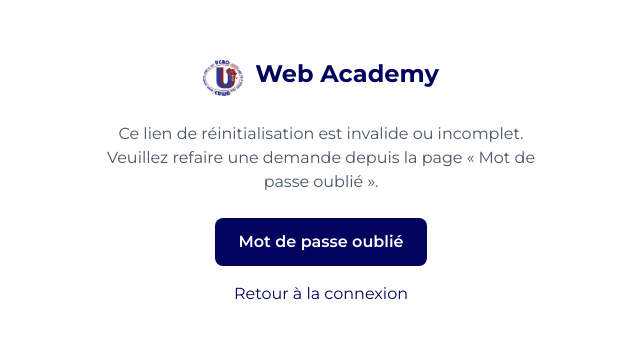
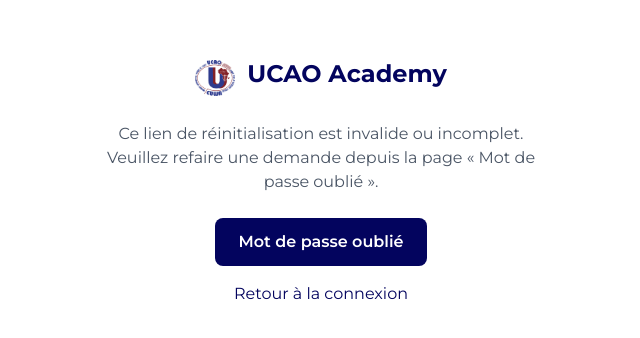
Before and after one commit to Konou0luc/ucao-academy, a Next.js app: page /reset-password in a window 1280 px wide. Shown: the part 218-556 px from the top of the page, without its empty margins (319-959 px from the left). Built offline with nearby package versions, Linux system fonts and the light colour scheme; no server answers.

Commit message:
fix: modif

```diff
--- a/src/app/admin/AdminLayout.tsx
+++ b/src/app/admin/AdminLayout.tsx
@@ -77,7 +77,7 @@
               <Image src="/images/logo.png" alt="Logo" fill className="object-contain" />
             </div>
             <div>
-              <h1 className="text-lg font-bold text-white">Web Academy</h1>
+              <h1 className="text-lg font-bold text-white">UCAO Academy</h1>
               <p className="text-xs text-blue-300/80">Espace Admin</p>
             </div>
           </div>
--- a/src/app/admin/dashboard/page.tsx
+++ b/src/app/admin/dashboard/page.tsx
@@ -71,7 +71,7 @@
   }, []);
 
   const subtitle = dashboardContext.isSuperAdmin
-    ? "Vue d'ensemble de la plateforme Web Academy"
+    ? "Vue d'ensemble de la plateforme UCAO Academy"
     : `Vue d'ensemble de votre institut — ${dashboardContext.instituteLabel}`;
 
   if (loading) {
@@ -145,7 +145,7 @@
             <div>
               <h2 className="text-lg font-semibold text-gray-900">Derniers cours créés</h2>
               <p className="text-xs text-gray-500">
-                Un aperçu rapide des formations récemment ajoutées sur Web Academy.
+                Un aperçu rapide des formations récemment ajoutées sur UCAO Academy.
               </p>
             </div>
             <Link
--- a/src/app/forgot-password/page.tsx
+++ b/src/app/forgot-password/page.tsx
@@ -63,7 +63,7 @@
                 <Image src="/images/logo.png" alt="Logo UCAO-UUT" fill className="object-contain" />
               </div>
               <div>
-                <h1 className="text-2xl font-bold">Web Academy</h1>
+                <h1 className="text-2xl font-bold">UCAO Academy</h1>
                 <p className="text-sm text-white/80">UCAO-UUT</p>
               </div>
             </div>
@@ -79,7 +79,7 @@
               <div className="w-10 h-10 relative">
                 <Image src="/images/logo.png" alt="Logo" fill className="object-contain" />
               </div>
-              <span className="text-2xl font-bold text-[#03045e]">Web Academy</span>
+              <span className="text-2xl font-bold text-[#03045e]">UCAO Academy</span>
             </div>
             <h2 className="text-xl font-semibold text-gray-900 mb-4">Vérifiez votre boîte mail</h2>
             <p className="text-gray-600 mb-6">
@@ -122,7 +122,7 @@
               <Image src="/images/logo.png" alt="Logo UCAO-UUT" fill className="object-contain" />
             </div>
             <div>
-              <h1 className="text-2xl font-bold">Web Academy</h1>
+              <h1 className="text-2xl font-bold">UCAO Academy</h1>
               <p className="text-sm text-white/80">UCAO-UUT</p>
             </div>
           </div>
@@ -138,7 +138,7 @@
             <div className="w-10 h-10 relative">
               <Image src="/images/logo.png" alt="Logo" fill className="object-contain" />
             </div>
-            <span className="text-2xl font-bold text-[#03045e]">Web Academy</span>
+            <span className="text-2xl font-bold text-[#03045e]">UCAO Academy</span>
           </div>
           <h2 className="text-2xl font-semibold text-gray-900 mb-2">Réinitialiser le mot de passe</h2>
           <p className="text-gray-600 mb-6">Indiquez l&apos;email associé à votre compte.</p>
--- a/src/app/formateur/FormateurLayout.tsx
+++ b/src/app/formateur/FormateurLayout.tsx
@@ -39,7 +39,7 @@
               <Image src="/images/logo.png" alt="Logo" fill className="object-contain" />
             </div>
             <div>
-              <h1 className="text-lg font-bold text-white">Web Academy</h1>
+              <h1 className="text-lg font-bold text-white">UCAO Academy</h1>
               <p className="text-xs text-blue-300/80">Espace Formateur</p>
             </div>
           </div>
--- a/src/app/layout.tsx
+++ b/src/app/layout.tsx
@@ -10,7 +10,7 @@
 });
 
 export const metadata: Metadata = {
-  title: "Web Academy UCAO-UUT",
+  title: "UCAO Academy UCAO-UUT",
   description: "Plateforme étudiante UCAO-UUT",
 };
 
--- a/src/app/layouts/MainLayout.tsx
+++ b/src/app/layouts/MainLayout.tsx
@@ -106,7 +106,7 @@
               </div>
               {sidebarOpen && (
                 <div>
-                  <h1 className="text-lg font-bold text-white">Web Academy</h1>
+                  <h1 className="text-lg font-bold text-white">UCAO Academy</h1>
                   <p className="text-xs text-blue-300/80 font-medium">UCAO-UUT</p>
                 </div>
               )}
--- a/src/app/login/page.tsx
+++ b/src/app/login/page.tsx
@@ -96,7 +96,7 @@
               />
             </div>
             <div>
-              <h1 className="text-2xl font-bold">Web Academy</h1>
+              <h1 className="text-2xl font-bold">UCAO Academy</h1>
               <p className="text-sm text-white/80">UCAO-UUT</p>
             </div>
           </div>
@@ -124,7 +124,7 @@
                 className="object-contain"
               />
             </div>
-            <span className="text-2xl font-bold text-[#03045e]">Web Academy</span>
+            <span className="text-2xl font-bold text-[#03045e]">UCAO Academy</span>
           </div>
 
           {/* Title */}
--- a/src/app/not-found.tsx
+++ b/src/app/not-found.tsx
@@ -38,7 +38,7 @@
               />
             </div>
             <div>
-              <h1 className="text-2xl font-bold">Web Academy</h1>
+              <h1 className="text-2xl font-bold">UCAO Academy</h1>
               <p className="text-sm text-white/80">UCAO-UUT</p>
             </div>
           </div>
@@ -67,7 +67,7 @@
                 className="object-contain"
               />
             </div>
-            <span className="text-2xl font-bold text-[#03045e]">Web Academy</span>
+            <span className="text-2xl font-bold text-[#03045e]">UCAO Academy</span>
           </div>
 
           {/* 404 Error - Mobile/Tablet */}
--- a/src/app/page.tsx
+++ b/src/app/page.tsx
@@ -5,7 +5,7 @@
 import {
   ChevronLeft, ChevronRight, Users, BookOpen, Award, ArrowRight,
   MessageSquare, Calendar,
-  Star, CheckCircle2, Mail, Phone, MapPin, Facebook, Twitter, Linkedin, Instagram,
+  Star, CheckCircle2, Mail, Phone, MapPin, Facebook, Linkedin, Instagram,
   Menu, X, LayoutDashboard
 } from "lucide-react";
 import { auth } from "@/lib/api";
@@ -34,7 +34,7 @@
 const stats = [
   { icon: Users, value: "DGI • ISSJ • ISEG", label: "Instituts UCAO-UUT déjà intégrés" },
   { icon: BookOpen, value: "Cours · Emplois du temps · Examens", label: "Modules actuellement disponibles sur la plateforme" },
-  { icon: Award, value: "Étudiants · Formateurs · Admins", label: "Rôles gérés par Web Academy" },
+  { icon: Award, value: "Étudiants · Formateurs · Admins", label: "Rôles gérés par UCAO Academy" },
 ];
 
 const features = [
@@ -62,7 +62,7 @@
   {
     name: "Marie Kouassi",
     role: "Étudiante en Informatique",
-    content: "Web Academy a transformé ma façon d'apprendre. Les cours sont bien structurés et les discussions avec les autres étudiants sont très enrichissantes.",
+    content: "UCAO Academy a transformé ma façon d'apprendre. Les cours sont bien structurés et les discussions avec les autres étudiants sont très enrichissantes.",
     avatar: "https://images.unsplash.com/photo-1494790108377-be9c29b29330?w=150&q=80",
   },
   {
@@ -163,7 +163,7 @@
                   />
                 </div>
                 <div>
-                  <h1 className="text-lg font-bold text-gray-900">Web Academy</h1>
+                  <h1 className="text-lg font-bold text-gray-900">UCAO Academy</h1>
                   <p className="text-xs text-gray-600">UCAO-UUT</p>
                 </div>
               </Link>
@@ -268,7 +268,7 @@
                 />
               </div>
               <div className="hidden sm:block">
-                <h1 className="text-lg sm:text-xl font-bold text-gray-900">Web Academy</h1>
+                <h1 className="text-lg sm:text-xl font-bold text-gray-900">UCAO Academy</h1>
                 <p className="text-xs text-gray-600">UCAO-UUT</p>
               </div>
             </Link>
@@ -438,7 +438,7 @@
       <section className="py-12 sm:py-20 bg-white">
         <div className="max-w-7xl mx-auto px-4 sm:px-6 lg:px-8">
           <div className="text-center mb-10 sm:mb-16">
-            <h2 className="text-2xl sm:text-3xl lg:text-4xl font-bold text-gray-900 mb-3 sm:mb-4">Pourquoi choisir Web Academy ?</h2>
+            <h2 className="text-2xl sm:text-3xl lg:text-4xl font-bold text-gray-900 mb-3 sm:mb-4">Pourquoi choisir UCAO Academy ?</h2>
             <p className="text-base sm:text-lg lg:text-xl text-gray-600 max-w-2xl mx-auto px-4">
               La plateforme officielle de l&apos;UCAO-UUT pour suivre vos cours, discussions, emplois du temps et examens.
             </p>
@@ -525,7 +525,7 @@
             Prêt à commencer votre parcours à l&apos;UCAO-UUT ?
           </h2>
           <p className="text-base sm:text-lg lg:text-xl text-white/80 mb-6 sm:mb-8 max-w-2xl mx-auto px-4">
-            Rejoignez les étudiants de l&apos;UCAO-UUT qui utilisent Web Academy pour organiser leurs cours, examens et projets.
+            Rejoignez les étudiants de l&apos;UCAO-UUT qui utilisent UCAO Academy pour organiser leurs cours, examens et projets.
           </p>
           <div className="flex flex-col sm:flex-row gap-3 sm:gap-4 justify-center px-4">
             <Link
@@ -571,7 +571,7 @@
                   />
                 </div>
                 <div>
-                  <h3 className="font-bold text-sm sm:text-base">Web Academy</h3>
+                  <h3 className="font-bold text-sm sm:text-base">UCAO Academy</h3>
                   <p className="text-xs text-gray-400">UCAO-UUT</p>
                 </div>
               </div>
@@ -579,17 +579,17 @@
                 Plateforme de gestion des cours, emplois du temps, discussions et examens pour l&apos;UCAO-UUT.
               </p>
               <div className="flex gap-2 sm:gap-3">
-                <a href="#" className="w-8 h-8 bg-gray-800 rounded-lg flex items-center justify-center hover:bg-gray-700 transition" aria-label="Facebook">
+                <a href="https://www.facebook.com/UCAOTOGO" target="_blank" rel="noopener noreferrer" className="w-8 h-8 bg-gray-800 rounded-lg flex items-center justify-center hover:bg-gray-700 transition" aria-label="Facebook UCAO">
                   <Facebook className="w-4 h-4 text-gray-300" />
                 </a>
-                <a href="#" className="w-8 h-8 bg-gray-800 rounded-lg flex items-center justify-center hover:bg-gray-700 transition" aria-label="Twitter">
-                  <Twitter className="w-4 h-4 text-gray-300" />
+                <a href="https://www.tiktok.com/@ucaouut.togo" target="_blank" rel="noopener noreferrer" className="w-8 h-8 bg-gray-800 rounded-lg flex items-center justify-center hover:bg-gray-700 transition" aria-label="TikTok UCAO">
+                  <svg className="w-4 h-4 text-gray-300" viewBox="0 0 24 24" fill="currentColor" aria-hidden><path d="M19.59 6.69a4.83 4.83 0 0 1-3.77-4.25V2h-3.45v13.67a2.89 2.89 0 0 1-5.2 1.74 2.89 2.89 0 0 1 2.31-4.64 2.93 2.93 0 0 1 .88 6.24v-7.1a7.41 7.41 0 0 0 4.77 1.74v-3.4a4.85 4.85 0 0 1-1-.1z"/></svg>
                 </a>
-                <a href="#" className="w-8 h-8 bg-gray-800 rounded-lg flex items-center justify-center hover:bg-gray-700 transition" aria-label="LinkedIn">
+                <a href="https://www.instagram.com/ucaouut/" target="_blank" rel="noopener noreferrer" className="w-8 h-8 bg-gray-800 rounded-lg flex items-center justify-center hover:bg-gray-700 transition" aria-label="Instagram UCAO">
+                  <Instagram className="w-4 h-4 text-gray-300" />
+                </a>
+                <a href="https://www.linkedin.com/company/ucao-uut/" target="_blank" rel="noopener noreferrer" className="w-8 h-8 bg-gray-800 rounded-lg flex items-center justify-center hover:bg-gray-700 transition" aria-label="LinkedIn UCAO">
                   <Linkedin className="w-4 h-4 text-gray-300" />
-                </a>
-                <a href="#" className="w-8 h-8 bg-gray-800 rounded-lg flex items-center justify-center hover:bg-gray-700 transition" aria-label="Instagram">
-                  <Instagram className="w-4 h-4 text-gray-300" />
                 </a>
               </div>
             </div>
@@ -650,19 +650,19 @@
                 </div>
                 <div className="flex items-center gap-2">
                   <Mail className="w-4 h-4 flex-shrink-0" />
-                  <a href="mailto:contact@ucao-uut.tg" className="hover:text-white transition break-all">
-                    contact@ucao-uut.tg
+                  <a href="mailto:scolarite@ucao-uut.tg" className="hover:text-white transition break-all">
+                    scolarite@ucao-uut.tg
                   </a>
                 </div>
                 <div className="flex items-center gap-2">
                   <Phone className="w-4 h-4 flex-shrink-0" />
-                  <span className="text-gray-400">Contact téléphonique à renseigner par l&apos;administration</span>
+                  <a href="tel:+22896803167" className="hover:text-white transition">+228 96 80 31 67</a>
                 </div>
               </div>
             </div>
           </div>
           <div className="border-t border-gray-800 mt-6 sm:mt-8 pt-6 sm:pt-8 text-center text-gray-400 text-xs sm:text-sm px-4">
-            <p>&copy; {new Date().getFullYear()} Web Academy UCAO-UUT. Tous droits réservés.</p>
+            <p>&copy; {new Date().getFullYear()} UCAO Academy UCAO-UUT. Tous droits réservés.</p>
           </div>
         </div>
       </footer>
--- a/src/app/reset-password/page.tsx
+++ b/src/app/reset-password/page.tsx
@@ -70,7 +70,7 @@
             <div className="w-10 h-10 relative">
               <Image src="/images/logo.png" alt="Logo" fill className="object-contain" />
             </div>
-            <span className="text-2xl font-bold text-[#03045e]">Web Academy</span>
+            <span className="text-2xl font-bold text-[#03045e]">UCAO Academy</span>
           </div>
           <p className="text-gray-600 mb-6">Ce lien de réinitialisation est invalide ou incomplet. Veuillez refaire une demande depuis la page « Mot de passe oublié ».</p>
           <Link href="/forgot-password" className="inline-block px-6 py-3 bg-[#03045e] text-white rounded-lg font-semibold hover:bg-[#023e8a] transition">
@@ -109,7 +109,7 @@
               <Image src="/images/logo.png" alt="Logo UCAO-UUT" fill className="object-contain" />
             </div>
             <div>
-              <h1 className="text-2xl font-bold">Web Academy</h1>
+              <h1 className="text-2xl font-bold">UCAO Academy</h1>
               <p className="text-sm text-white/80">UCAO-UUT</p>
             </div>
           </div>
@@ -125,7 +125,7 @@
             <div className="w-10 h-10 relative">
               <Image src="/images/logo.png" alt="Logo" fill className="object-contain" />
             </div>
-            <span className="text-2xl font-bold text-[#03045e]">Web Academy</span>
+            <span className="text-2xl font-bold text-[#03045e]">UCAO Academy</span>
           </div>
           <h2 className="text-2xl font-semibold text-gray-900 mb-2">Choisir un nouveau mot de passe</h2>
           <p className="text-gray-600 mb-6">Saisissez puis confirmez votre nouveau mot de passe.</p>
--- a/src/app/signup/page.tsx
+++ b/src/app/signup/page.tsx
@@ -250,7 +250,7 @@
               />
             </div>
             <div>
-              <h1 className="text-2xl font-bold">Web Academy</h1>
+              <h1 className="text-2xl font-bold">UCAO Academy</h1>
               <p className="text-sm text-white/80">UCAO-UUT</p>
             </div>
           </div>
@@ -276,7 +276,7 @@
                 className="object-contain"
               />
             </div>
-            <span className="text-2xl font-bold text-[#03045e]">Web Academy</span>
+            <span className="text-2xl font-bold text-[#03045e]">UCAO Academy</span>
           </div>
 
           {/* Progress Bar */}
```
Also changed, not shown: src/app/icon.png (added).
